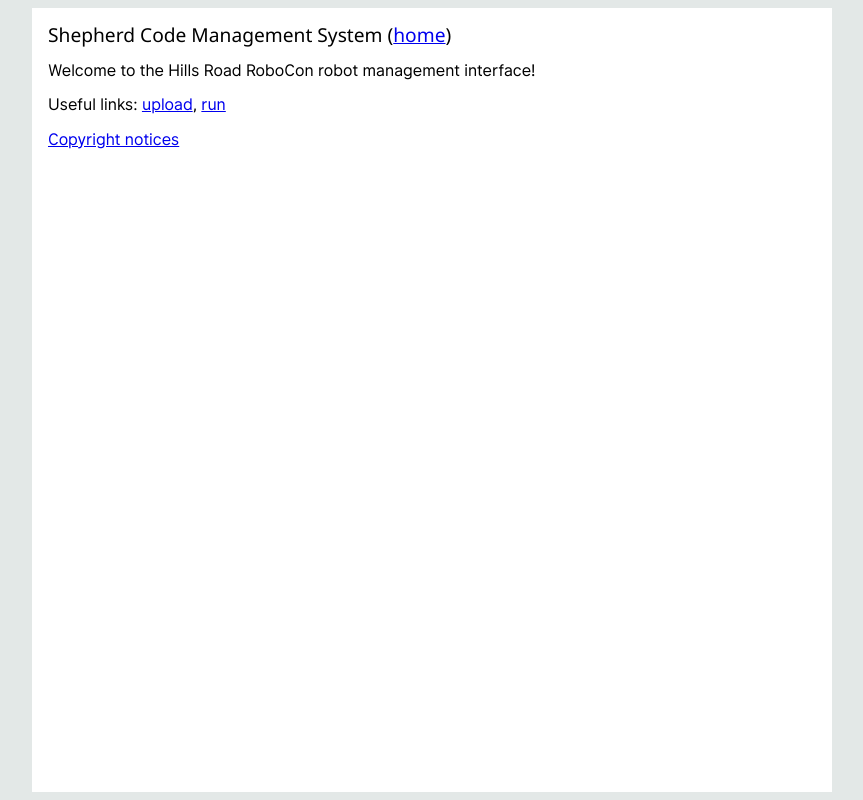
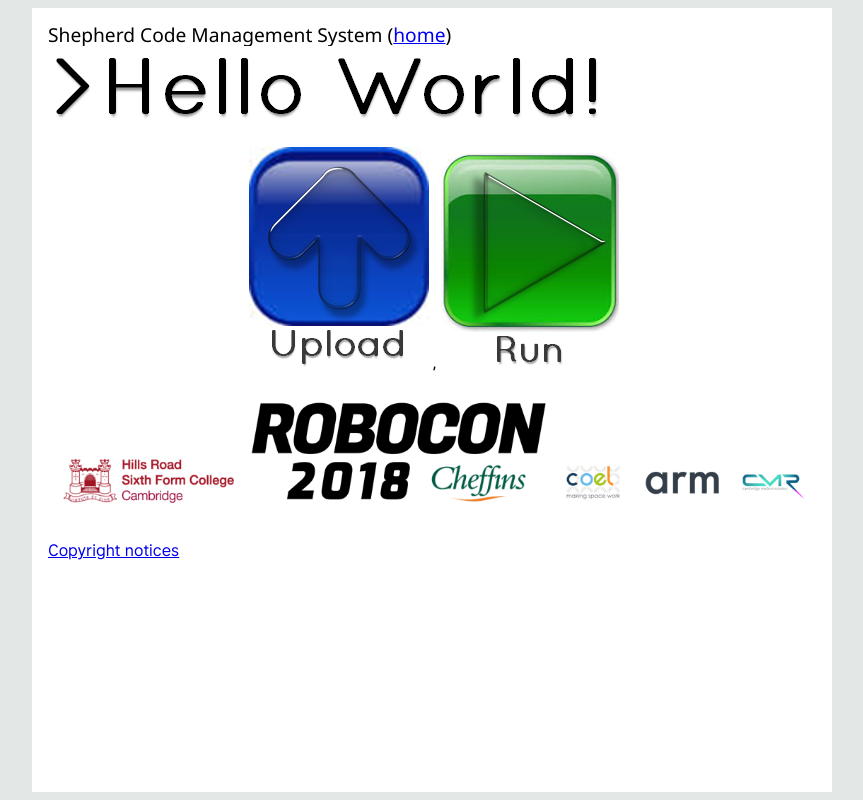
Before and after one commit to sersorrel/shepherd, a Flask app: page / in a window 1280 px wide. Shown: the whole page, without its empty margins (208-1071 px from the left). Run offline with Flask 2, Linux system fonts and the light colour scheme; parts of the project's set-up code (start-up, migrations or seed data) failed here and were passed over; some web fonts are replaced.

Commit message:
Add graphics to index page

```diff
--- a/shepherd/templates/index.html
+++ b/shepherd/templates/index.html
@@ -1,7 +1,13 @@
 {% extends "page.html" %}
 {% block body %}
 {{ super() }}
-<p>Welcome to the Hills Road RoboCon robot management interface!</p>
-<p>Useful links: <a href="{{ url_for("upload.index") }}">upload</a>, <a href="{{ url_for("run.index") }}">run</a></p>
+
+<img src="/static/hello-world.png">
+<div style="text-align: center;">
+  <p><a href="/upload/"><img src="/static/upload.png"></a>, <a href="/run/"><img src="/static/run.png"></a></p>
+</div>
+<p></p>
+<p><img src="/static/footer.png" style='height: 100%; width: 100%; object-fit: contain'></p>
+
 <p><a href="{{ url_for("about") }}">Copyright notices</a></p>
 {% endblock %}
```
Also changed, not shown: shepherd/static/footer.png (added), shepherd/static/hello-world.png (added), shepherd/static/run.png (added), shepherd/static/upload.png (added).
